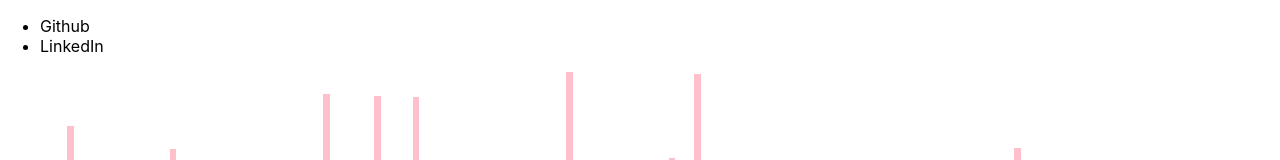
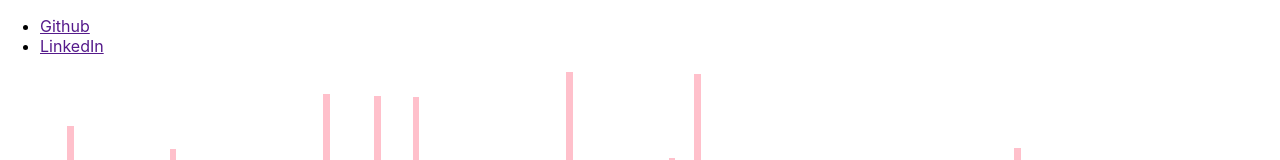
Before and after one commit to joshua-lee-sf/sortingvisualizer, a React (Create React App) app: page / in a window 1280 px wide. Shown: the top 160 px of the page. Built offline with nearby package versions, Linux system fonts and the light colour scheme.

Commit message:
add somethnig to navbar

```diff
--- a/src/components/NavBar/navbaritem.js
+++ b/src/components/NavBar/navbaritem.js
@@ -1,18 +1,11 @@
 const NavBarItem = () => {
     return(
-        <>
-            <div className="navbar-left">
-                <ul>
-
-                </ul>
-            </div>
-            <div className="navbar-right">
-                <ul>
-                    <li>Github</li>
-                    <li>LinkedIn</li>
-                </ul>
-            </div>
-        </>
+        <div className="navbar-right">
+            <ul>
+                <li><a href="">Github</a></li>
+                <li><a href="">LinkedIn</a></li>
+            </ul>
+        </div>
     )
 }
 
```
